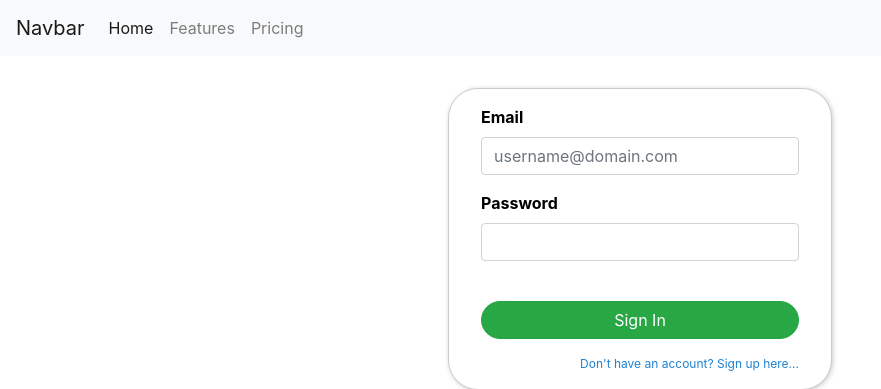
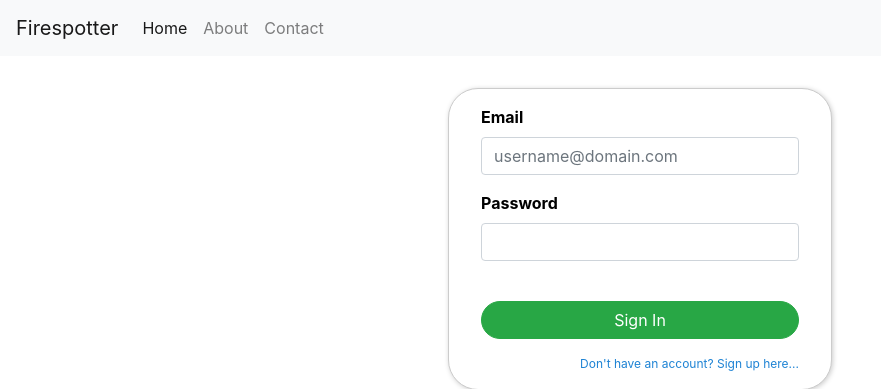
Before and after one commit to UF-CEN4914/firespotter, a Django app: page / in a window 1280 px wide. Shown: the top 389 px of the page, without its empty margins (0-881 px from the left). Run offline with Django 3.2, Linux system fonts and the light colour scheme; some libraries are stand-ins or nearby versions.

Commit message:
Setup about and contact

```diff
--- a/firespotter/templates/base.html
+++ b/firespotter/templates/base.html
@@ -5,20 +5,20 @@
 <script src="https://stackpath.bootstrapcdn.com/bootstrap/4.1.3/js/bootstrap.min.js" integrity="sha384-ChfqqxuZUCnJSK3+MXmPNIyE6ZbWh2IMqE241rYiqJxyMiZ6OW/JmZQ5stwEULTy" crossorigin="anonymous"></script>
 
 <nav class="navbar navbar-expand-lg navbar-light bg-light">
-   <a class="navbar-brand" href="#">Navbar</a>
+   <a class="navbar-brand" href="#">Firespotter</a>
    <button class="navbar-toggler" type="button" data-toggle="collapse" data-target="#navbarNav" aria-controls="navbarNav" aria-expanded="false" aria-label="Toggle navigation">
    <span class="navbar-toggler-icon"></span>
    </button>
    <div class="collapse navbar-collapse" id="navbarNav">
       <ul class="navbar-nav">
          <li class="nav-item active">
-            <a class="nav-link" href="#">Home <span class="sr-only">(current)</span></a>
+            <a class="nav-link" href="/">Home <span class="sr-only">(current)</span></a>
          </li>
          <li class="nav-item">
-            <a class="nav-link" href="#">Features</a>
+            <a class="nav-link" href="/about">About</a>
          </li>
          <li class="nav-item">
-            <a class="nav-link" href="#">Pricing</a>
+            <a class="nav-link" href="/contact">Contact</a>
          </li>
       </ul>
    </div>
--- a/firespotter/urls.py
+++ b/firespotter/urls.py
@@ -18,5 +18,7 @@ from pages import views
 from django.urls import path
 
 urlpatterns = [
-    path('', views.root, name="root")
+    path('', views.root, name="root"),
+    path('about', views.about, name='about'),
+    path('contact', views.contact, name='contact')
 ]
--- a/pages/views.py
+++ b/pages/views.py
@@ -3,3 +3,9 @@ from django.shortcuts import render
 # Create your views here.
 def root(request):
   return render(request, 'root.html', {})
+
+def about(request):
+  return render(request, 'about.html', {})
+
+def contact(request):
+  return render(request, 'contact.html', {})
```
Also changed, not shown: pages/templates/about.html (added, +14 -0 lines), pages/templates/contact.html (added, +11 -0 lines).
